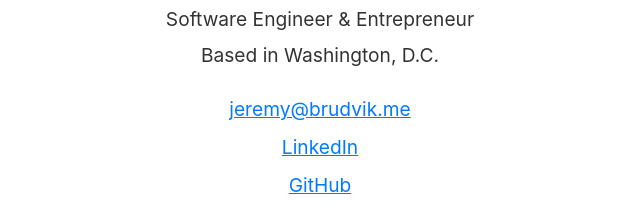
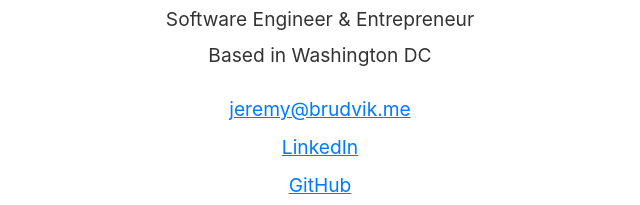
Before and after one commit to jbrudvik/jbrudvik.github.io, a plain HTML site: page index.html in a window 1280 px wide. Shown: the part 263-468 px from the top of the page, 320-960 px from the left. Drawn offline with Linux system fonts and the light colour scheme.

Commit message:
D.C. -> DC

```diff
--- a/index.html
+++ b/index.html
@@ -32,7 +32,7 @@
       <h1 class="name">Jeremy Brudvik</h1>
       <div class="description">
         <div class="title">Software Engineer &amp; Entrepreneur</div>
-        <div class="location">Based in Washington, D.C.</div>
+        <div class="location">Based in Washington DC</div>
       </div>
       <ul class="links">
         <li><a href="mailto:jeremy@brudvik.me?subject=Hello!">jeremy@brudvik.me</a></li>
```
